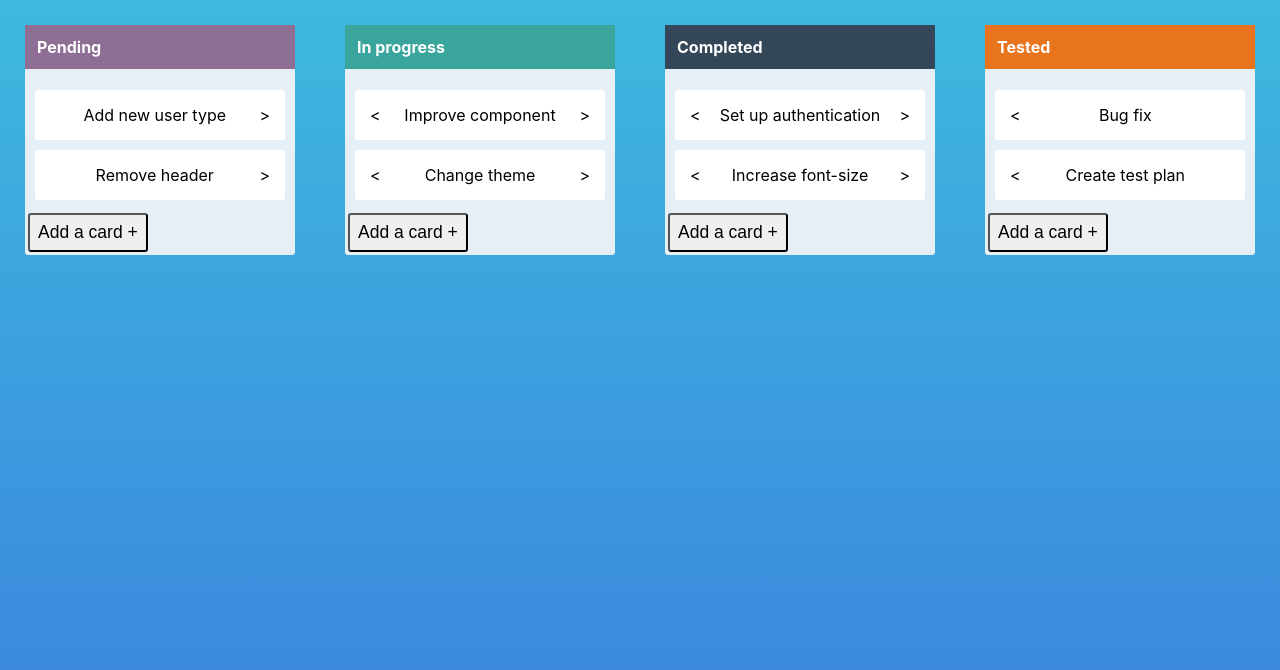
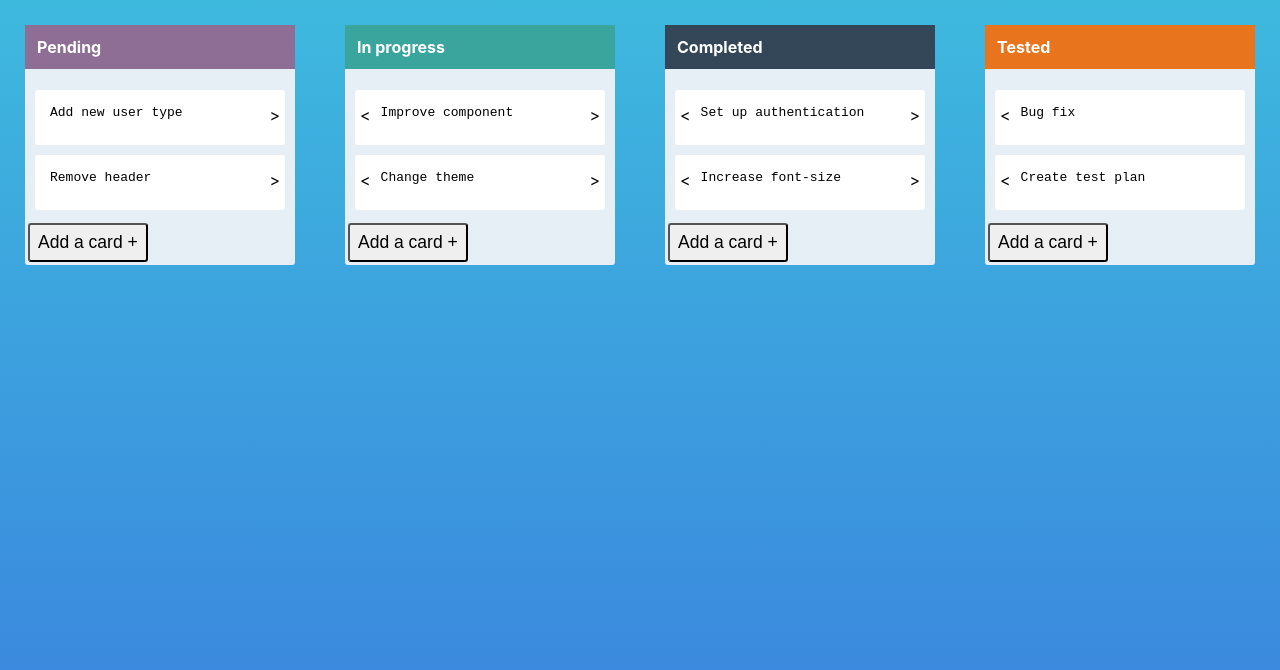
Before and after one commit to strtw/react-drag-and-drop-kanban-board, a React (Create React App) app: page / in a window 1280 px wide. Shown: the top 670 px of the page. Built offline with nearby package versions, Linux system fonts and the light colour scheme.

Commit message:
Add card now adds blank card with editable field

```diff
--- a/src/App.css
+++ b/src/App.css
@@ -16,9 +16,22 @@ body {
   display: flex;
   justify-content: space-between;
   border-radius: 3px;
-  padding: 15px;
+  padding: 15px 5px 0 5px;
   margin: 10px;
   background-color: white;
+}
+
+.card__field {
+  border: none;
+  box-shadow: none;
+  overflow-y: hidden;
+  padding: 0;
+  width: 92%;
+  overflow-wrap: break-word;
+  resize: none;
+  outline: none;
+  font-size: 1em;
+  margin: 0px 10px 10px 10px;
 }
 
 .column {
--- a/src/components/board.js
+++ b/src/components/board.js
@@ -26,19 +26,25 @@ class Board extends Component {
     };
 
     this.onNavClick = this.onNavClick.bind(this);
+    this.onCardBlur = this.onCardBlur.bind(this);
   }
 
   onClick = (type) => {
-    var result = window.prompt("Add a new card");
-    while (result && result.trim() === "") {
-      result = window.prompt("Add a new card");
-    }
-    if (result) {
-      var newCard = {};
-      newCard.id = Math.random();
-      newCard.title = result;
-      this.setState({ [type]: this.state[type].concat(newCard) });
-    }
+    var newCard = {};
+    newCard.id = new Date().getTime();
+    newCard.title = "Add a new title...";
+    this.setState({ [type]: this.state[type].concat(newCard) });
+  };
+
+  onCardBlur = (event, card, parent) => {
+    var filteredColumn = this.state[parent].filter(
+      //filter out old title
+      (item) => item.id !== card.id
+    );
+    card.title = event.target.value;
+    var newColumn = filteredColumn.concat(card); //add new card value to state
+
+    this.setState({ [parent]: newColumn });
   };
 
   onNavClick = (event, card, parentCategory) => {
@@ -72,6 +78,7 @@ class Board extends Component {
           orientation={"left"}
           cards={this.state.pending}
           onClick={() => this.onClick(this.state.order[0])}
+          onCardBlur={this.onCardBlur}
           cardHeader={"purple"}
           name={this.state.order[0]}
         ></Column>
@@ -79,6 +86,7 @@ class Board extends Component {
           onNavClick={this.onNavClick}
           cards={this.state["in progress"]}
           onClick={() => this.onClick(this.state.order[1])}
+          onCardBlur={this.onCardBlur}
           cardHeader={"teal"}
           name={this.state.order[1]}
         ></Column>
@@ -86,6 +94,7 @@ class Board extends Component {
           onNavClick={this.onNavClick}
           cards={this.state.completed}
           onClick={() => this.onClick(this.state.order[2])}
+          onCardBlur={this.onCardBlur}
           cardHeader={"darkgreen"}
           name={this.state.order[2]}
         ></Column>
@@ -93,6 +102,7 @@ class Board extends Component {
           onNavClick={this.onNavClick}
           cards={this.state.tested}
           onClick={() => this.onClick(this.state.order[3])}
+          onCardBlur={this.onCardBlur}
           cardHeader={"orange"}
           name={this.state.order[3]}
           orientation={"right"}
--- a/src/components/card.js
+++ b/src/components/card.js
@@ -5,8 +5,14 @@ class Card extends Component {
     super(props);
   }
 
+  handleKeyDown(e) {
+    e.target.style.height = "inherit";
+    e.target.style.height = `${e.target.scrollHeight}px`;
+  }
+
   render() {
     let card = { id: this.props.id, title: this.props.title };
+    console.log(this.props);
     return (
       <div className="card">
         {this.props.orientation === "left" ? (
@@ -21,7 +27,15 @@ class Card extends Component {
             {"<"}
           </span>
         )}
-        {this.props.title}
+        <textarea
+          className="card__field"
+          defaultValue={this.props.title}
+          value={this.props.value}
+          onKeyUp={this.handleKeyDown}
+          onBlur={(event) => {
+            this.props.onCardBlur(event, card, this.props.parent);
+          }}
+        />
         {this.props.orientation === "right" ? (
           <span> </span>
         ) : (
--- a/src/components/column.js
+++ b/src/components/column.js
@@ -21,6 +21,7 @@ class Column extends Component {
               <Card
                 parent={this.props.name}
                 onClick={this.props.onNavClick}
+                onCardBlur={this.props.onCardBlur}
                 orientation={this.props.orientation}
                 id={card.id}
                 key={card.id}
```
